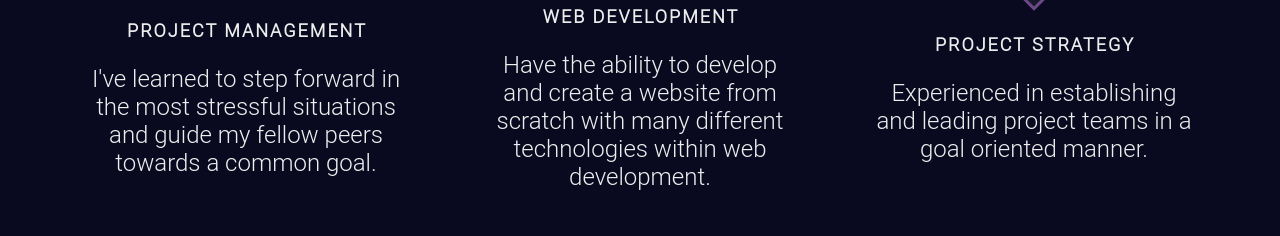
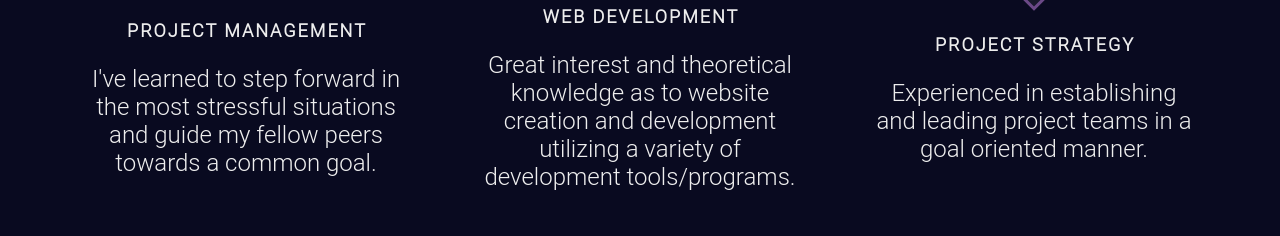
Before and after one commit to ChristofferZorn01/Portfolio, a website: page index.html in a window 1280 px wide. Shown: the part 1920-2156 px from the top of the page. Drawn offline with nearby package versions, Linux system fonts and the light colour scheme; animation ran at ten frames a second.

Commit message:
Update index.html

```diff
--- a/index.html
+++ b/index.html
@@ -106,8 +106,7 @@
                     </div>
                     <h1>Web Development</h1>
                     <p>
-                        Have the ability to develop and create a website from scratch with many different technologies within web development.
-                    </p>
+                        Great interest and theoretical knowledge as to website creation and development utilizing a variety of development tools/programs.                    </p>
                 </div>
                 <div class="skill" data-aos="fade-in" data-aos-delay="900">
                     <div class="icon-container">
```
